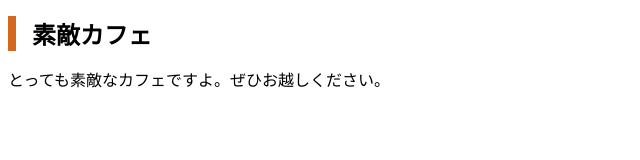
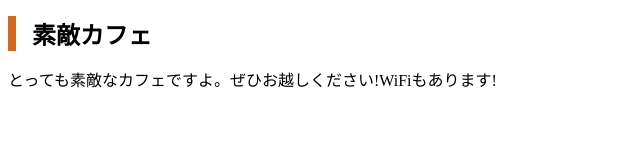
Before and after one commit to taracohatamago/mycafe, a plain HTML site: page index.html in a window 1280 px wide. Shown: the whole page, without its empty margins (0-640 px from the left). Drawn offline with Linux system fonts and the light colour scheme.

Commit message:
Add files via upload

```diff
--- a/index.html
+++ b/index.html
@@ -7,6 +7,6 @@
   </head>
   <body>
     <h1>素敵カフェ</h1>
-    <p>とっても素敵なカフェですよ。ぜひお越しください。</p>
+    <p>とっても素敵なカフェですよ。ぜひお越しください!WiFiもあります!</p>
   </body>
 </html>
```
